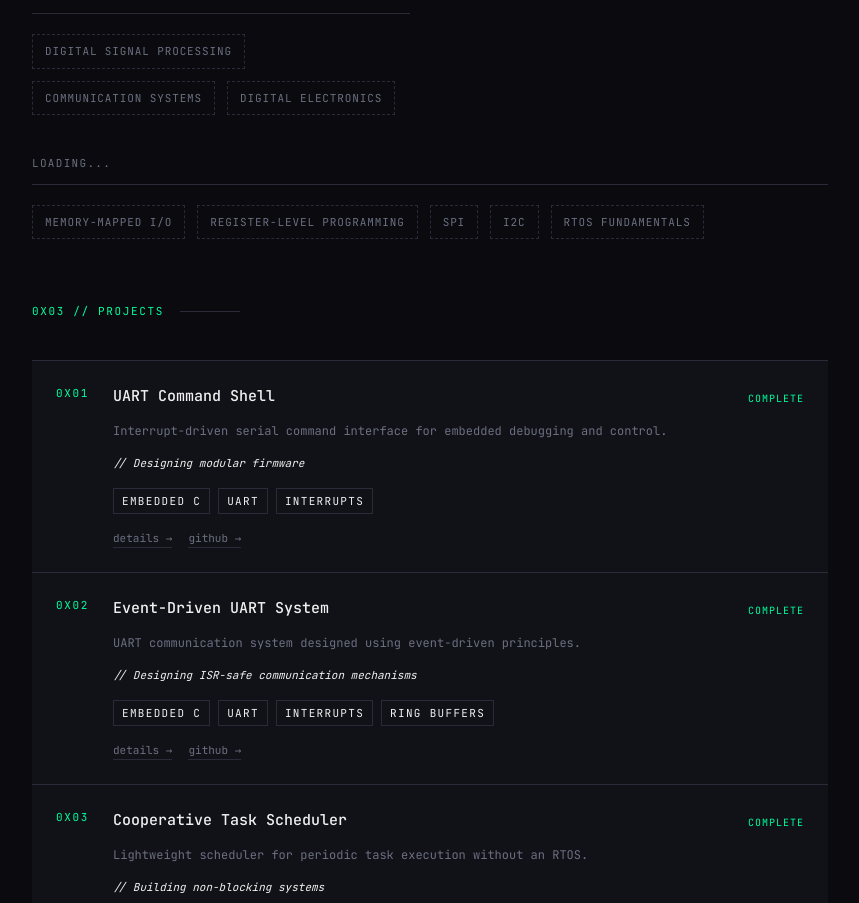
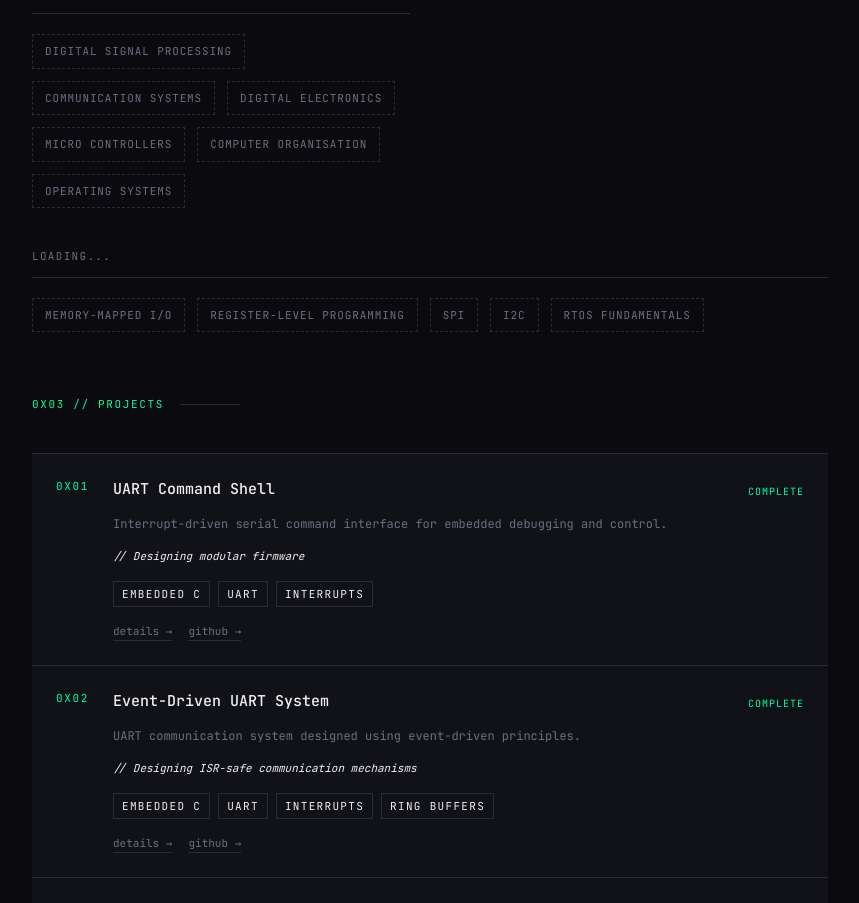
Before and after one commit to Yashaswini-200/portfolio, a Next.js app: page / in a window 1280 px wide. Shown: the part 2300-3203 px from the top of the page, without its empty margins (210-1069 px from the left). Built offline with nearby package versions, Linux system fonts and the light colour scheme.

Commit message:
updated tools

```diff
--- a/components/Skills.tsx
+++ b/components/Skills.tsx
@@ -29,7 +29,7 @@ const categories = [
   {
     title: 'ACADEMIC',
     variant: 'dashed',
-    tags: ['Digital Signal Processing', 'Communication Systems', 'Digital Electronics']
+    tags: ['Digital Signal Processing', 'Communication Systems', 'Digital Electronics','Micro Controllers','Computer Organisation','Operating Systems']
   }
 ];
 
```
